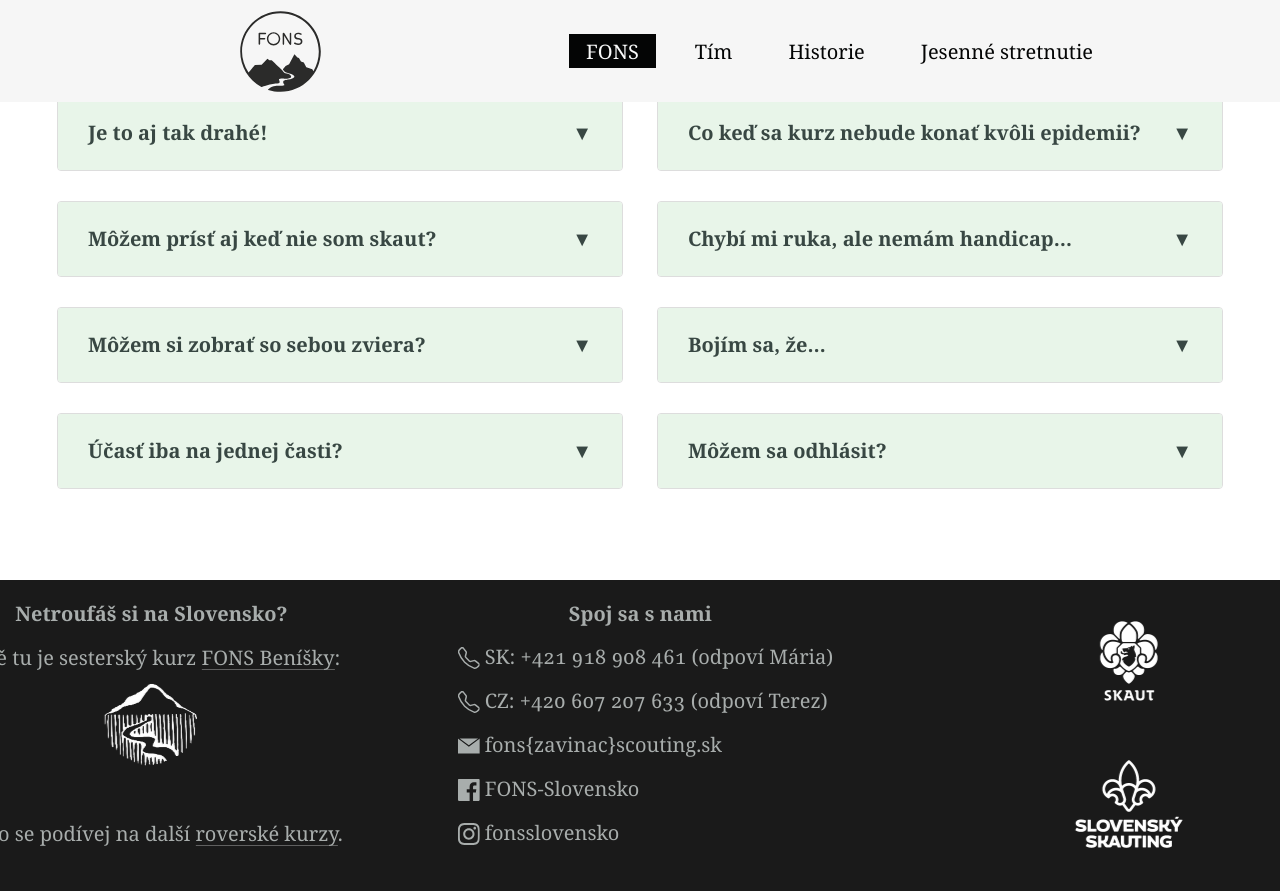
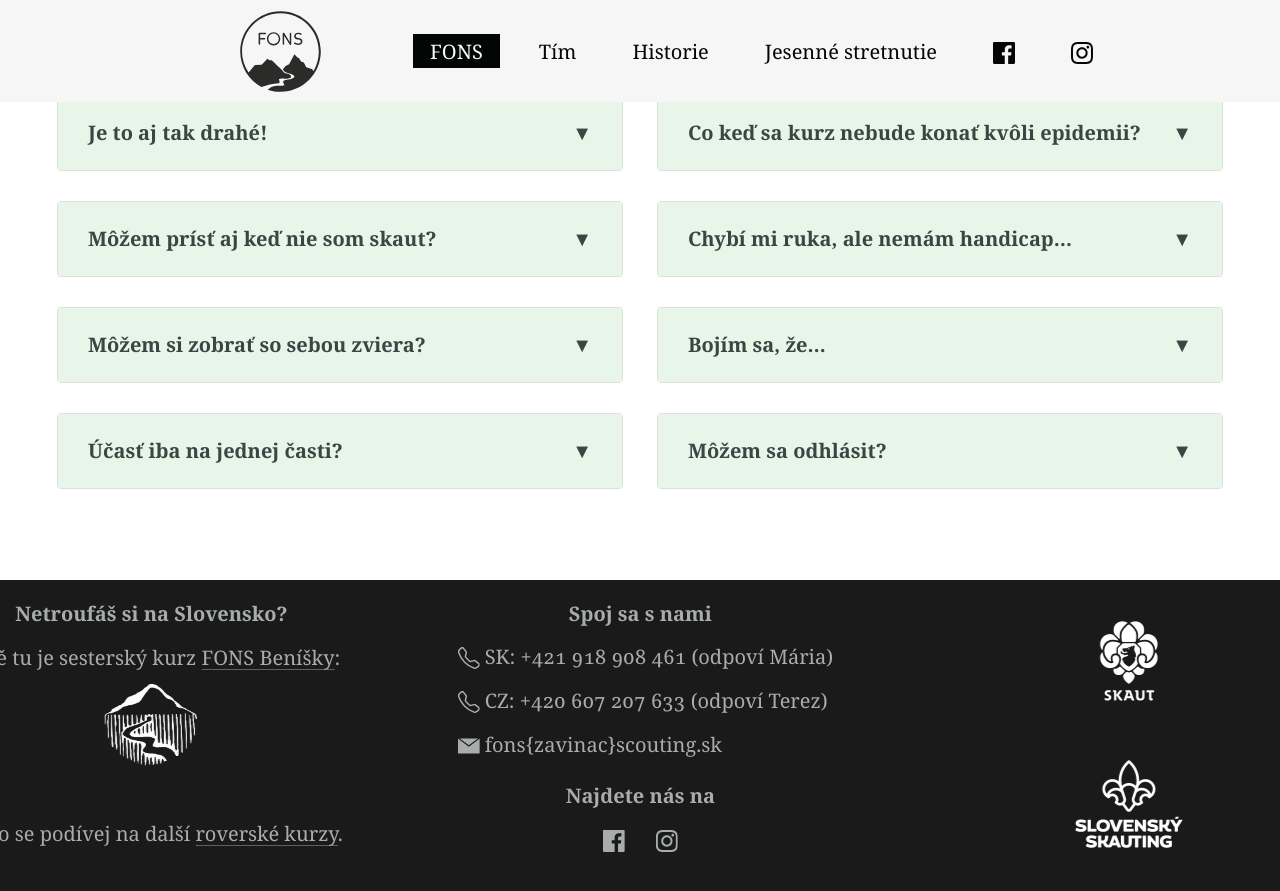
Before and after one commit to fonssk/fonssk.github.io, a Jekyll site: the page built from index.md, in a window 1280 px wide and 900 px high, scrolled down 3306 px. Shown: the top 891 px of the window. Built offline with Jekyll 4.4.1, drawn with Linux system fonts in a browser that asks for light colours.

Commit message:
Put fb,ig also in the top menu

```diff
--- a/_config.yml
+++ b/_config.yml
@@ -121,6 +121,10 @@ navigation_header:
     url: /historie/
   - title: Jesenné stretnutie
     url: https://fons.skauting.cz/podzimni-setkani
+  - title: ""
+    url: https://www.facebook.com/pages/FONS-Slovensko/123176574470887
+  - title: ""
+    url: https://www.instagram.com/fonsslovensko/
 
 navigation_footer:
   - title: "mail: fons{zavinac}scouting.sk"
--- a/_includes/nav-header.html
+++ b/_includes/nav-header.html
@@ -10,7 +10,34 @@
       {% endif %}
 
       <li class="item  item--nav{% if item.url == page.url %}  item--current{% endif %}">
-        <a href="{{ url }}">{{ item.title }}</a>
+        <a href="{{ url }}">
+        {% if item.url contains 'facebook.com' %}
+            {% include icon.html id="facebook" title="facebook" %}
+        {% elsif item.url contains 'instagram.com' %}
+            {% include icon.html id="instagram" title="instagram" %}
+        {% elsif item.url contains 'twitter.com' %}
+            {% include icon.html id="twitter" title="twitter" %}
+        {% elsif item.url contains 'youtube.com' %}
+            {% include icon.html id="youtube" title="youtube" %}
+        {% elsif item.url contains 'skype.com' %}
+            {% include icon.html id="skype" title="skype" %}
+        {% elsif item.url contains 'twitch.tv' %}
+            {% include icon.html id="twitch" title="twitch" %}
+        {% elsif item.url contains 'vimeo.com' %}
+            {% include icon.html id="vimeo" title="vimeo" %}
+        {% elsif item.url contains 'reddit.com' %}
+            {% include icon.html id="reddit" title="reddit" %}
+        {% elsif item.url contains 'linkedin.com' %}
+            {% include icon.html id="linkedin" title="linkedin" %}
+        {% elsif item.url contains 'github.com' %}
+            {% include icon.html id="github" title="github" %}
+        {% elsif item.url contains 'pinterest.com' %}
+            {% include icon.html id="pinterest" title="pinterest" %}
+        {% elsif item.url contains '/feed' or item.url contains '/rss' %}
+            {% include icon.html id="rss" title="rss" %}
+        {% endif %}
+        {{ item.title }}
+        </a>
       </li>
     {% endfor %}
   </ul>
--- a/_includes/site-footer.html
+++ b/_includes/site-footer.html
@@ -28,19 +28,18 @@
                 {% include icon.html id="email" title="" %}
                 fons{zavinac}scouting.sk
             </li>
-            <li>
+          </ul>
+          <div style="margin: 0.2rem;"></div>
+          <strong>Najdete nás na</strong>
+          <p>
               <a href="https://www.facebook.com/pages/FONS-Slovensko/123176574470887">
                 {% include icon.html id="facebook" title="facebook" %}
-                FONS-Slovensko
               </a>
-            </li>
-            <li>
+              &emsp;
               <a href="https://www.instagram.com/fonsslovensko/">
                 {% include icon.html id="instagram" title="instagram" %}
-                fonsslovensko
               </a>
-            </li>
-          </ul>
+          </p>
         </div>
 
         <div class="column">
```
